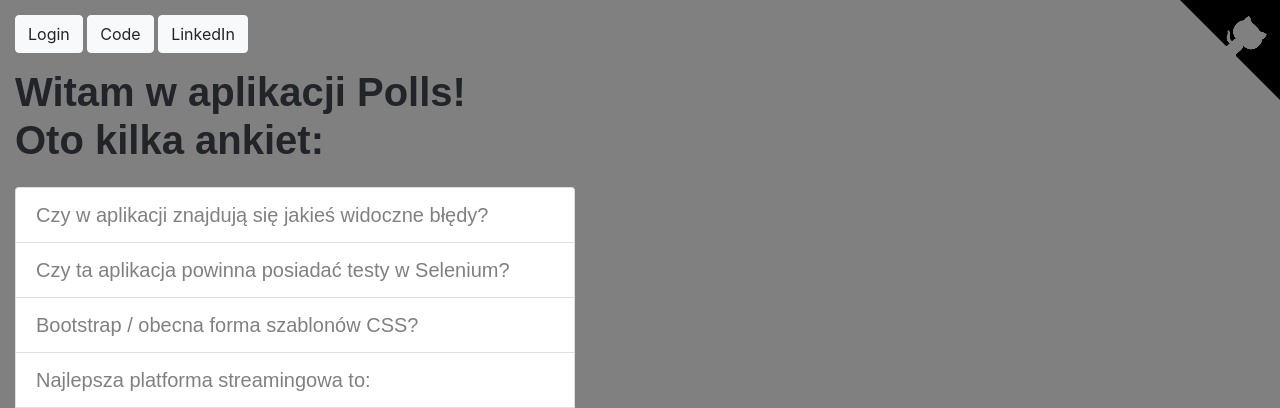
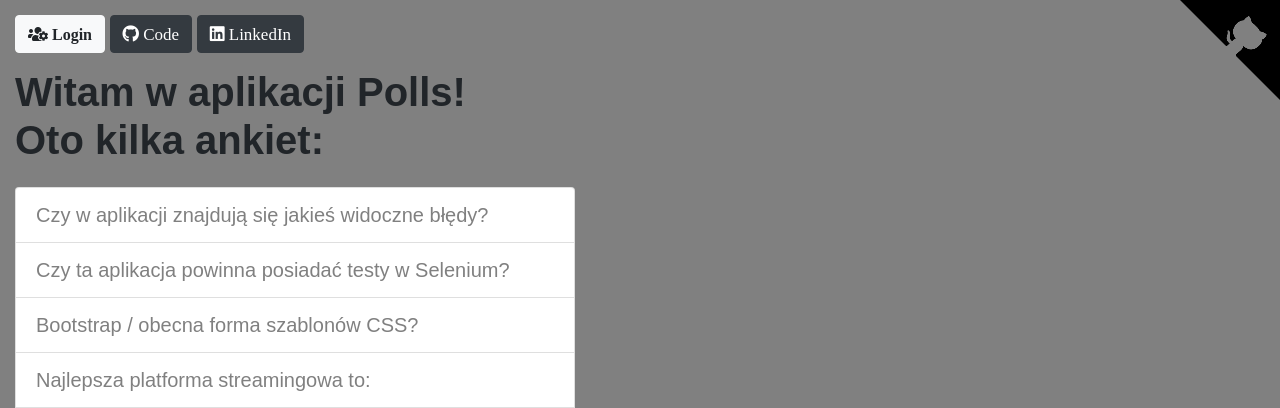
Before and after one commit to Sonny-skyez/Polls_Django_2.1, a Django app: page /polls/ in a window 1280 px wide. Shown: the top 408 px of the page. Run offline with Django 3.2, Linux system fonts and the light colour scheme; data comes from the database, SQL or seed files in the repository; both versions use the stored data as it was after the commit; some libraries are stand-ins or nearby versions.

Commit message:
Add new buttons in index.html page, bug fixes, add Font Awesome

```diff
--- a/polls/static/polls/style.css
+++ b/polls/static/polls/style.css
@@ -13,6 +13,7 @@ li a:hover {
 body {
     background: grey;
     padding: 15px;
+    margin-left: 50px;
 }
 
 
--- a/polls/templates/polls/base.html
+++ b/polls/templates/polls/base.html
@@ -10,7 +10,9 @@
           integrity="sha384-ggOyR0iXCbMQv3Xipma34MD+dH/1fQ784/j6cY/iJTQUOhcWr7x9JvoRxT2MZw1T" crossorigin="anonymous">
     <script src="https://stackpath.bootstrapcdn.com/bootstrap/4.3.1/js/bootstrap.min.js"
             integrity="sha384-JjSmVgyd0p3pXB1rRibZUAYoIIy6OrQ6VrjIEaFf/nJGzIxFDsf4x0xIM+B07jRM" crossorigin="anonymous"></script>
-        <link rel="stylesheet" href="{% static 'polls/style.css' %}">
+    <link rel="stylesheet" href="https://use.fontawesome.com/releases/v5.9.0/css/all.css" integrity=
+            "sha384-i1LQnF23gykqWXg6jxC2ZbCbUMxyw5gLZY6UiUS98LYV5unm8GWmfkIS6jqJfb4E" crossorigin="anonymous">
+    <link rel="stylesheet" href="{% static 'polls/style.css' %}">
     <title>{% block title %} {% endblock %}</title>
 </head>
 
--- a/polls/templates/polls/index.html
+++ b/polls/templates/polls/index.html
@@ -4,11 +4,11 @@
 
 {% block body %}
 
-    <a class="btn btn-light" href="{% url 'admin:index' %}">Login</a>
-    <a class="btn btn-light" target="_blank" rel="noopener noreferrer"
-       href="https://github.com/Sonny-skyez/Polls_Django_2.1">Code</a>
-    <a class="btn btn-light" target="_blank" rel="noopener noreferrer"
-       href="https://www.linkedin.com/in/krzysztof-brymer/">LinkedIn</a>
+    <a class="btn btn-light" href="{% url 'admin:index' %}"><i class="fas fa-users-cog" style="font-size: 16px"> Login</i></a>
+    <a class="btn btn-dark" target="_blank" rel="noopener noreferrer"
+       href="https://github.com/Sonny-skyez/Polls_Django_2.1"><i class="fab fa-github" style="font-size: 17px"> Code</i></a>
+    <a class="btn btn-dark" target="_blank" rel="noopener noreferrer"
+       href="https://www.linkedin.com/in/krzysztof-brymer/"><i class="fab fa-linkedin" style="font-size: 17px"> LinkedIn</i></a>
 
     <h1>Witam w aplikacji Polls! <br/> Oto kilka ankiet:</h1>
 
```
Also changed, not shown: db.sqlite3.
